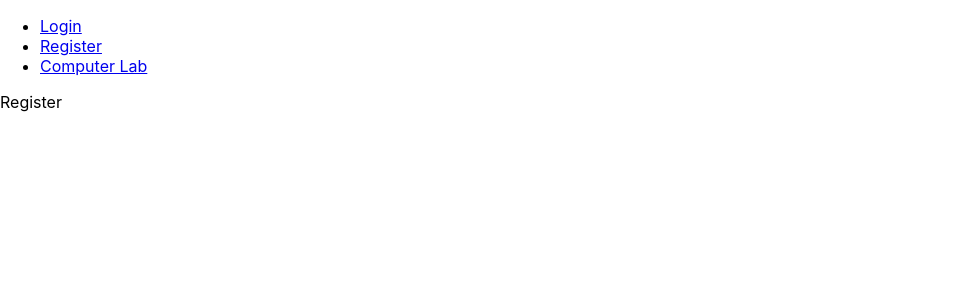
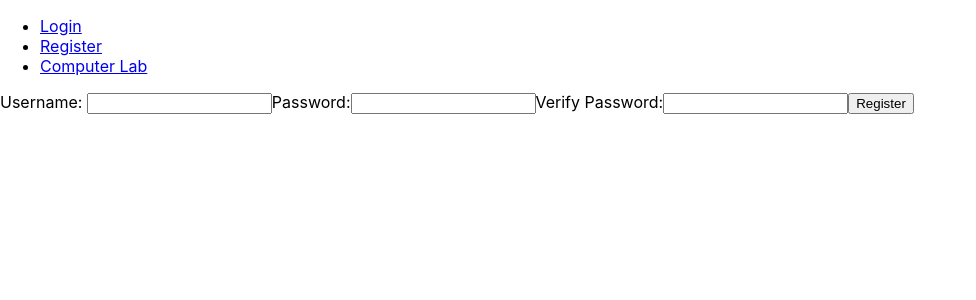
Before and after one commit to DARWHI/demo-lab-app, a React (Create React App) app: page /register in a window 1280 px wide. Shown: the top 300 px of the page, without its empty margins (0-976 px from the left). Built offline with nearby package versions, Linux system fonts and the light colour scheme.

Commit message:
Added basic login functionality using localStorage

```diff
--- /dev/null
+++ b/src/components/app.jsx
@@ -0,0 +1,20 @@
+import { useState } from 'react';
+import { BrowserRouter, Routes, Route } from 'react-router-dom';
+import { Login, ComputerLab, Register, Layout } from '../pages/index';
+
+export const App = () => {
+
+    const [isAutheticated, setIsAuthenticated] = useState(false);
+
+    return (
+        <BrowserRouter>
+            <Routes>
+                <Route path="/" element={<Layout />}>
+                    <Route index element={<Login isAutheticated={isAutheticated} setIsAuthenticated={setIsAuthenticated} />} />
+                    <Route path="register" element={<Register />} />
+                    <Route path="computer-lab" element={<ComputerLab />} />
+                </Route>
+            </Routes>
+        </BrowserRouter>
+    );
+};
--- a/src/index.js
+++ b/src/index.js
@@ -1,21 +1,13 @@
-import React from 'react';
+import React, { useState } from 'react';
 import ReactDOM from 'react-dom/client';
 import './assets/stylesheets/index.css';
 import { BrowserRouter, Routes, Route } from 'react-router-dom';
-import { Login, ComputerLab, Register, Layout } from './pages/index';
+import { App } from './components/app';
+const root = ReactDOM.createRoot(document.getElementById('root'));
 
-const root = ReactDOM.createRoot(document.getElementById('root'));
 
 root.render(
   <React.StrictMode>
-    <BrowserRouter>
-      <Routes>
-        <Route path="/" element={<Layout />}>
-          <Route index element={<Login />} />
-          <Route path="register" element={<Register />} />
-          <Route path="computer-lab" element={<ComputerLab />} />
-        </Route>
-      </Routes>
-    </BrowserRouter>
+    <App />
   </React.StrictMode>
 );
--- a/src/pages/login.jsx
+++ b/src/pages/login.jsx
@@ -1,9 +1,51 @@
+import { useState } from 'react';
 
-export const Login = () => {
+export const Login = ({ isAutheticated, setIsAuthenticated }) => {
+
+    const [username, setUsername] = useState('');
+    const [password, setPassword] = useState('');
+
+
+    const handleUsernameChange = (e) => {
+        console.log(e)
+        setUsername(e.target.value)
+    };
+
+    const handlePasswordChange = (e) => {
+        console.log(e)
+        setPassword(e.target.value)
+    };
+
+    const handleLogin = (e) => {
+        e.preventDefault();
+
+        const storedUsers = localStorage.getItem('lab-users') ? JSON.parse(localStorage.getItem('lab-users')) : [];
+
+        const demoUsers = [{
+            username: 'admin',
+            password: 'admin'
+        }];
+
+        const allUsers = [...storedUsers, ...demoUsers];
+
+        const user = allUsers.find(user => user.username === username && user.password === password);
+
+        if (user) {
+            setIsAuthenticated(true)
+        }
+    };
 
     return (
-        <div>
-            Login
+        <div className="login-form">
+            <form>
+                <label htmlFor="username">Username: </label>
+                <input type="text" name="username" id="username" value={username} onChange={handleUsernameChange} />
+
+                <label htmlFor="password">Password:</label>
+                <input type="password" name="password" id="password" value={password} onChange={handlePasswordChange} />
+
+                <button onClick={handleLogin}>Login</button>
+            </form>
         </div>
     )
 };
--- a/src/pages/register.jsx
+++ b/src/pages/register.jsx
@@ -1,9 +1,54 @@
+import { useState } from 'react';
 
 export const Register = () => {
 
+    const [username, setUsername] = useState('');
+    const [password, setPassword] = useState('');
+    const [verifiedPassword, setVerifiedPassword] = useState('');
+
+    const handleRegister = (e) => {
+        e.preventDefault();
+
+        const newUser = { username: username, password: password };
+        const users = localStorage.getItem('lab-users');
+
+        const updatedUsers = users ? [...users, newUser] : [newUser];
+
+        localStorage.setItem('lab-users', updatedUsers);
+    };
+
+    const handleUsernameChange = (e) => {
+        console.log(e)
+        setUsername(e.target.value)
+    };
+
+    const handlePasswordChange = (e) => {
+        console.log(e)
+        setPassword(e.target.value)
+    };
+
+    const handleVerifiedPasswordChaneg = (e) => {
+        console.log(e)
+        setVerifiedPassword(e.target.value)
+    };
+
+
     return (
-        <div>
-            Register
+        <div className="login-form">
+            <form>
+                <label htmlFor="username">Username: </label>
+                <input type="text" name="username" id="username" value={username} onChange={handleUsernameChange} />
+
+                <label htmlFor="password">Password:</label>
+                <input type="password" name="password" id="password" value={password} onChange={handlePasswordChange} />
+
+
+                <label htmlFor="verified-password">Verify Password:</label>
+                <input type="password" name="verified-password" id="verified-password" value={verifiedPassword} onChange={handleVerifiedPasswordChaneg} />
+
+                <button onClick={handleRegister}>Register</button>
+            </form>
         </div>
     )
+
 };
```
